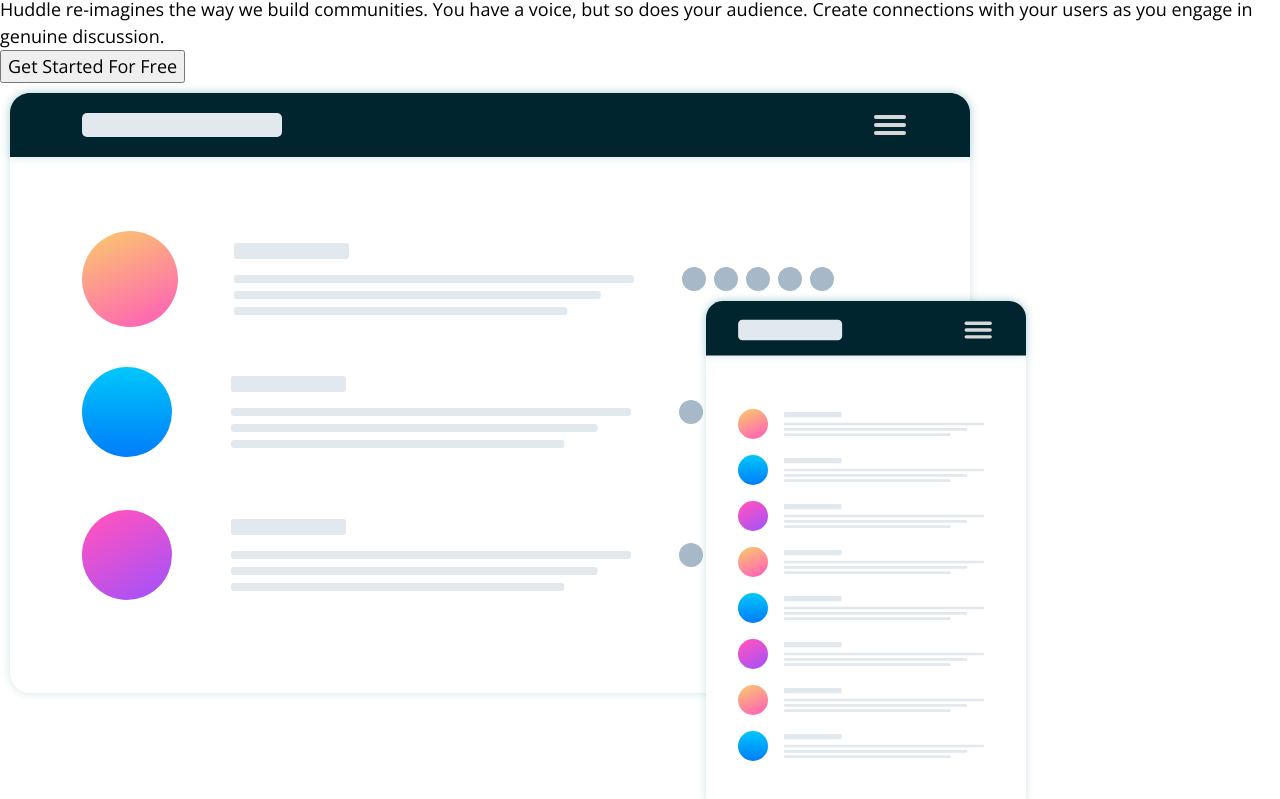
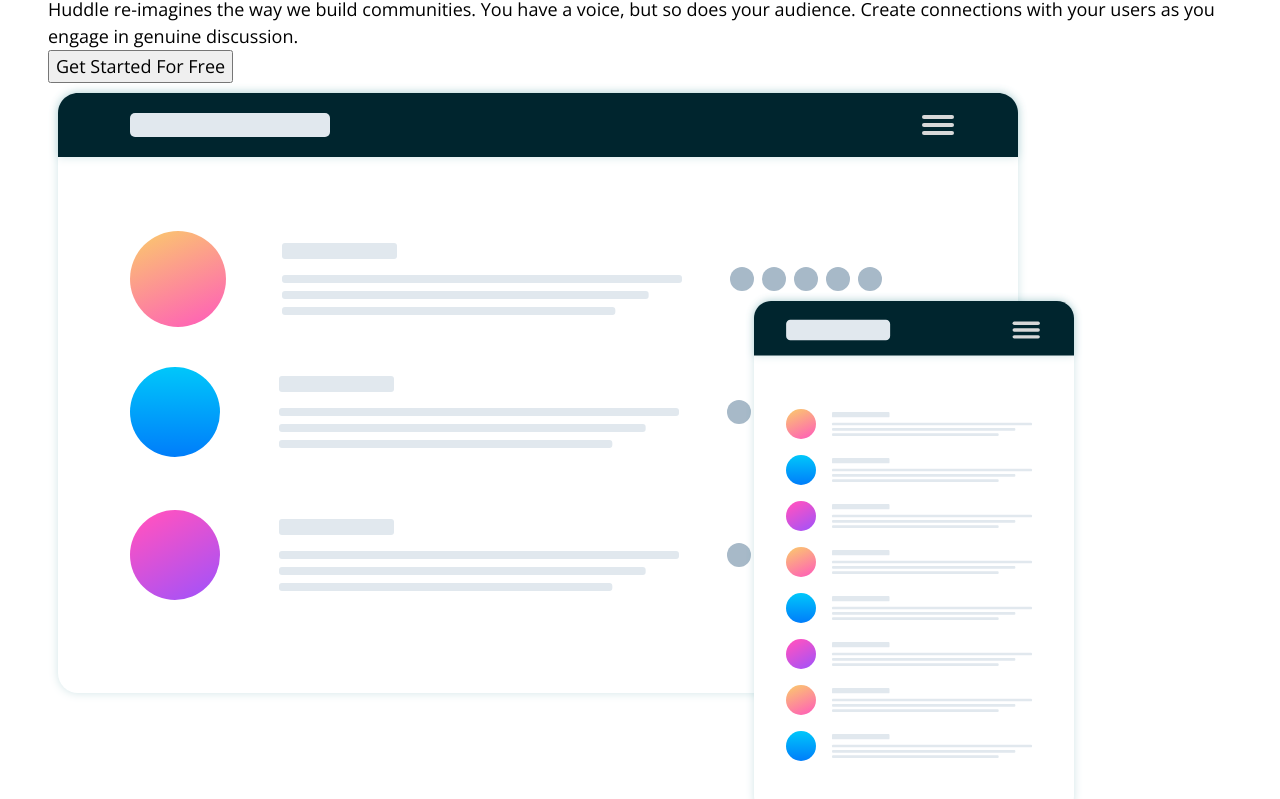
Before and after one commit to Gugleglugg/frontend-mentor-huddle-landing-with-alt-blocks, a plain HTML site: page index.html in a window 1280 px wide. Shown: the part 130-929 px from the top of the page. Drawn offline with nearby package versions, Linux system fonts and the light colour scheme.

Commit message:
starts the project from scratch

```diff
--- a/style.css
+++ b/style.css
@@ -82,6 +82,12 @@ h1, h2, h3 {
     font-weight: var(--fw-heading);
 }
 
+/* body basic */
+
+body {
+  margin-inline: clamp(10px, 3rem, 5vw);
+}
+
 /* attribution in footer */
 
 .attribution {
```
